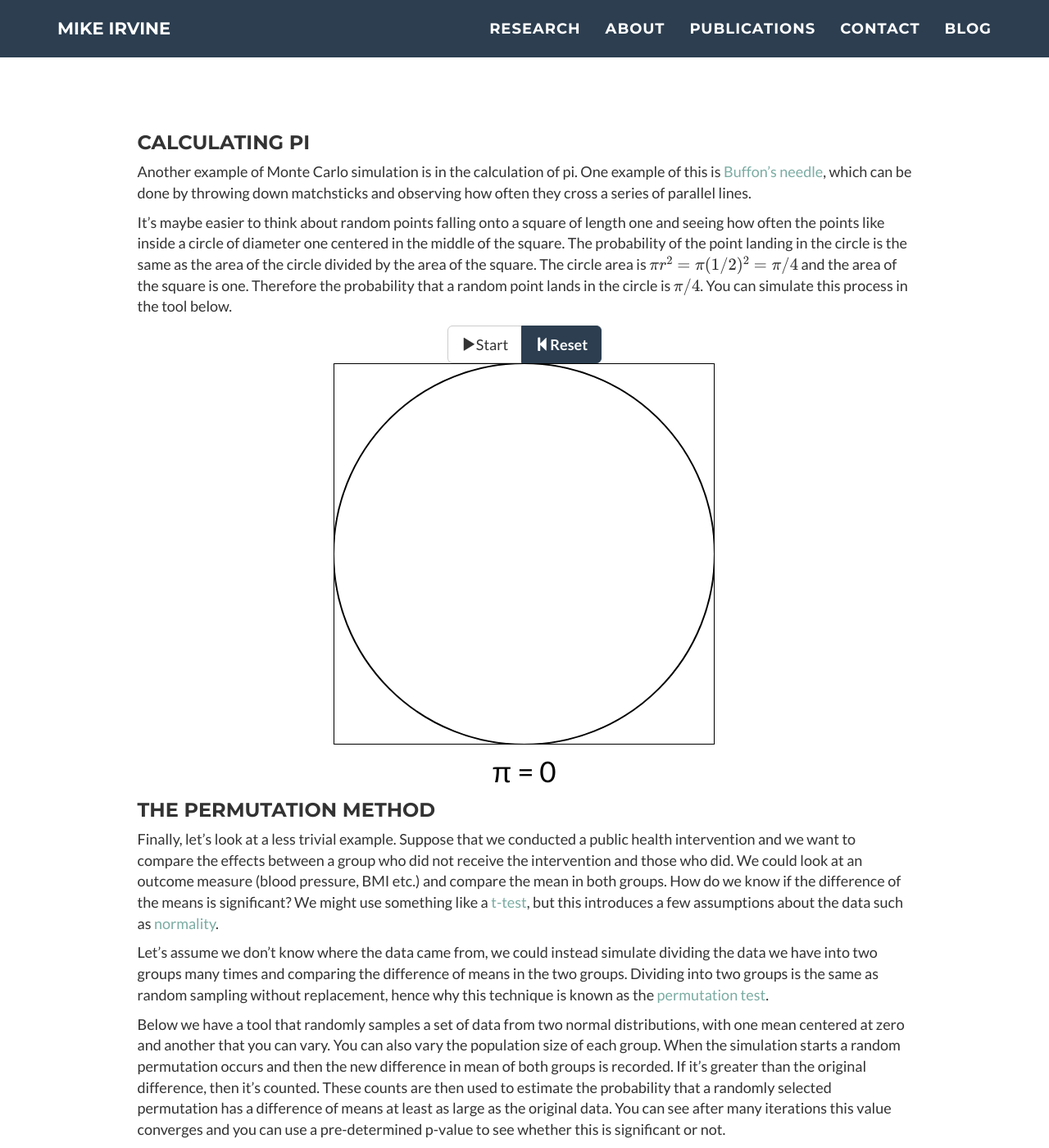
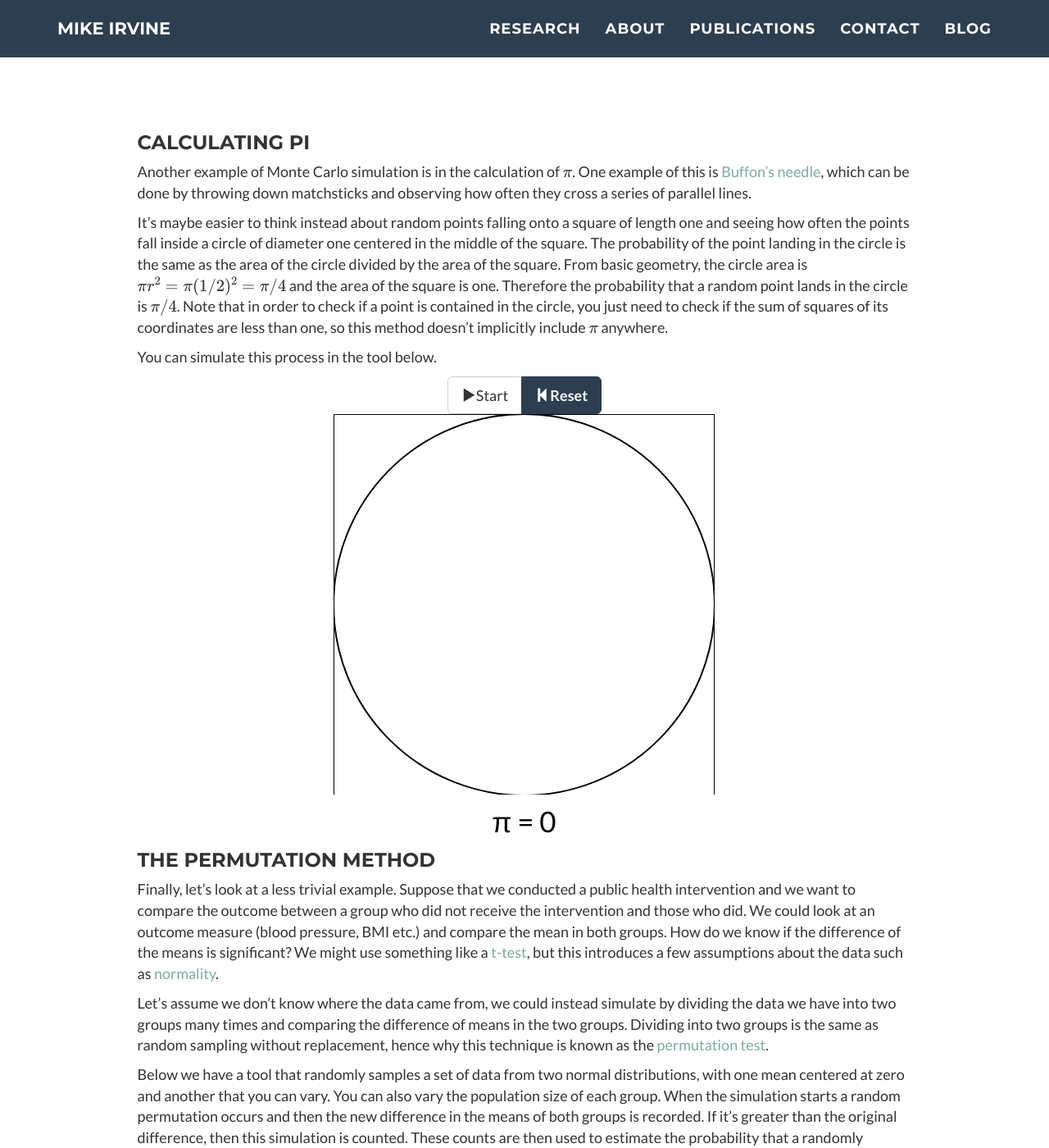
Before and after one commit to sempwn/sempwn.github.io, a Jekyll site: the page built from _posts/2017-05-20-mcmc.md, in a window 1280 px wide and 1400 px high, scrolled down 1525 px. Shown: the whole window at 82% size. Built offline with Jekyll 4.4.1, drawn with Linux system fonts in a browser that asks for light colours; nearby versions of some CDN libraries; some web fonts are replaced; formulas are drawn with MathJax 3; some of the changed text lies outside the part shown.

Commit message:
Fixe blog post typos.

```diff
--- a/_posts/2017-05-20-mcmc.md
+++ b/_posts/2017-05-20-mcmc.md
@@ -41,8 +41,8 @@ simulation of a roulette wheel and use that to perform your experiment.
 
 This is a bit abstract so let's look at a simple example of performing a series
 of coin tosses. Each coin toss can be heads with probability $p$ (normally
-  0.5, although there's some [evidence that isn't always the case](http://statweb.stanford.edu/~susan/papers/headswithJ.pdf) ).
-In a series of coin tosses the probability of $k$ heads follows a binomial distribution
+  0.5 is chosen for a fair coin, although there's some [evidence that isn't always the case](http://statweb.stanford.edu/~susan/papers/headswithJ.pdf) ).
+In a series of $N$ coin tosses the probability of $k$ heads follows a binomial distribution
 like this
 
 ### $$P(k|N,p) = \binom{N}{k} p^k(1-p)^{N-k}.$$
@@ -81,18 +81,22 @@ of the simulation.
 
 ### Calculating pi
 
-Another example of Monte Carlo simulation is in the calculation of pi. One example
+Another example of Monte Carlo simulation is in the calculation of $\pi$. One example
 of this is [Buffon's needle](https://en.wikipedia.org/wiki/Buffon%27s_needle), which can be done
 by throwing down matchsticks and observing how often they cross a series of parallel lines.
 
- It's maybe easier to think about random points falling onto a square of length
- one and seeing how often the points like inside a circle of diameter one centered
+ It's maybe easier to think instead about random points falling onto a square of length
+ one and seeing how often the points fall inside a circle of diameter one centered
  in the middle of the square. The probability of the point landing in the circle is the
- same as the area of the circle divided by the area of the square. The circle area
+ same as the area of the circle divided by the area of the square. From basic geometry, the circle area
  is
  $$\pi r^2 = \pi (1/2)^2 = \pi/4$$
  and the area of the square is one. Therefore the probability that a random point
- lands in the circle is $\pi/4$. You can simulate this process in the tool below.
+ lands in the circle is $\pi/4$. Note that in order to check if a point is contained
+ in the circle, you just need to check if the sum of squares of its coordinates are
+ less than one, so this method doesn't implicitly include $\pi$ anywhere.
+
+ You can simulate this process in the tool below.
 
 <div class="row">
    <div class="col-md-8 col-md-offset-2 col-xs-10 col-xs-offset-1">
@@ -109,14 +113,14 @@ by throwing down matchsticks and observing how often they cross a series of para
 ### The permutation method
 
 Finally, let's look at a less trivial example. Suppose that we conducted a
-public health intervention and we want to compare the effects between a group
+public health intervention and we want to compare the outcome between a group
 who did not receive the intervention and those who did. We could look at an outcome
 measure (blood pressure, BMI etc.) and compare the mean in both groups. How do
 we know if the difference of the means is significant? We might use something
 like a [t-test](https://en.wikipedia.org/wiki/Student%27s_t-test), but this
 introduces a few assumptions about the data such as [normality](https://en.wikipedia.org/wiki/Normality_test).
 
-Let's assume we don't know where the data came from, we could instead simulate
+Let's assume we don't know where the data came from, we could instead simulate by
 dividing the data we have into two groups many times and comparing the difference
 of means in the two groups. Dividing into two groups is the same as random sampling
 without replacement, hence why this technique is known as the [permutation test](https://en.wikipedia.org/wiki/Resampling_(statistics)#Permutation_tests).
@@ -124,7 +128,7 @@ without replacement, hence why this technique is known as the [permutation test]
 Below we have a tool that randomly samples a set of data from two normal distributions, with
 one mean centered at zero and another that you can vary. You can also vary the population size
 of each group. When the simulation starts a random permutation occurs and then the new difference
-in mean of both groups is recorded. If it's greater than the original difference, then it's counted.
+in the means of both groups is recorded. If it's greater than the original difference, then this simulation is counted.
 These counts are then used to estimate the probability that a randomly selected permutation has a difference
 of means at least as large as the original data. You can see after many iterations this value converges and
 you can use a pre-determined p-value to see whether this is significant or not.
@@ -152,7 +156,7 @@ you can use a pre-determined p-value to see whether this is significant or not.
 
 As always there's some caveats with this technique. Try playing around with small population sizes when the mean of the
 two distributions are the same to see if you can still end up with something significant. The moral is to always be suspicious
-is the size of the data is small.
+when the size of the data is small.
 
 #### Acknowledgements
 
```
Also changed, not shown: other parts of _posts/2017-05-20-mcmc.md (+2 -2 lines).
